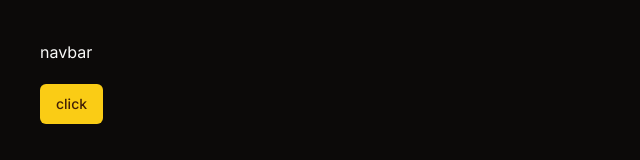
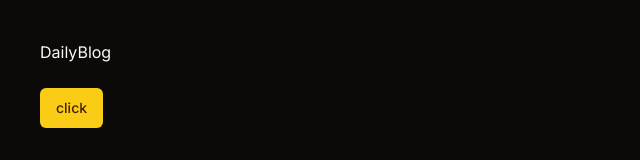
Before and after one commit to chtk3131/DailyBlog, a Next.js app: page / in a window 1280 px wide. Shown: the top 160 px of the page, without its empty margins (0-640 px from the left). Built offline with nearby package versions, Linux system fonts and the light colour scheme.

Commit message:
ナビゲーションにリンクを追加。装飾を追加。

```diff
--- a/components/nav/navbar.tsx
+++ b/components/nav/navbar.tsx
@@ -1,7 +1,19 @@
+import Link from 'next/link'
 import React from 'react'
 
 export default function Navbar() {
   return (
-    <div>navbar</div>
+    <nav>
+      <div className='group'>
+        <Link href="/">DailyBlog</Link>
+        <div className='
+          h-1
+          w-0
+          group-hover:w-full
+          transition-all
+          bg-green-500
+        '></div>
+      </div>
+    </nav>
   )
 }
```
